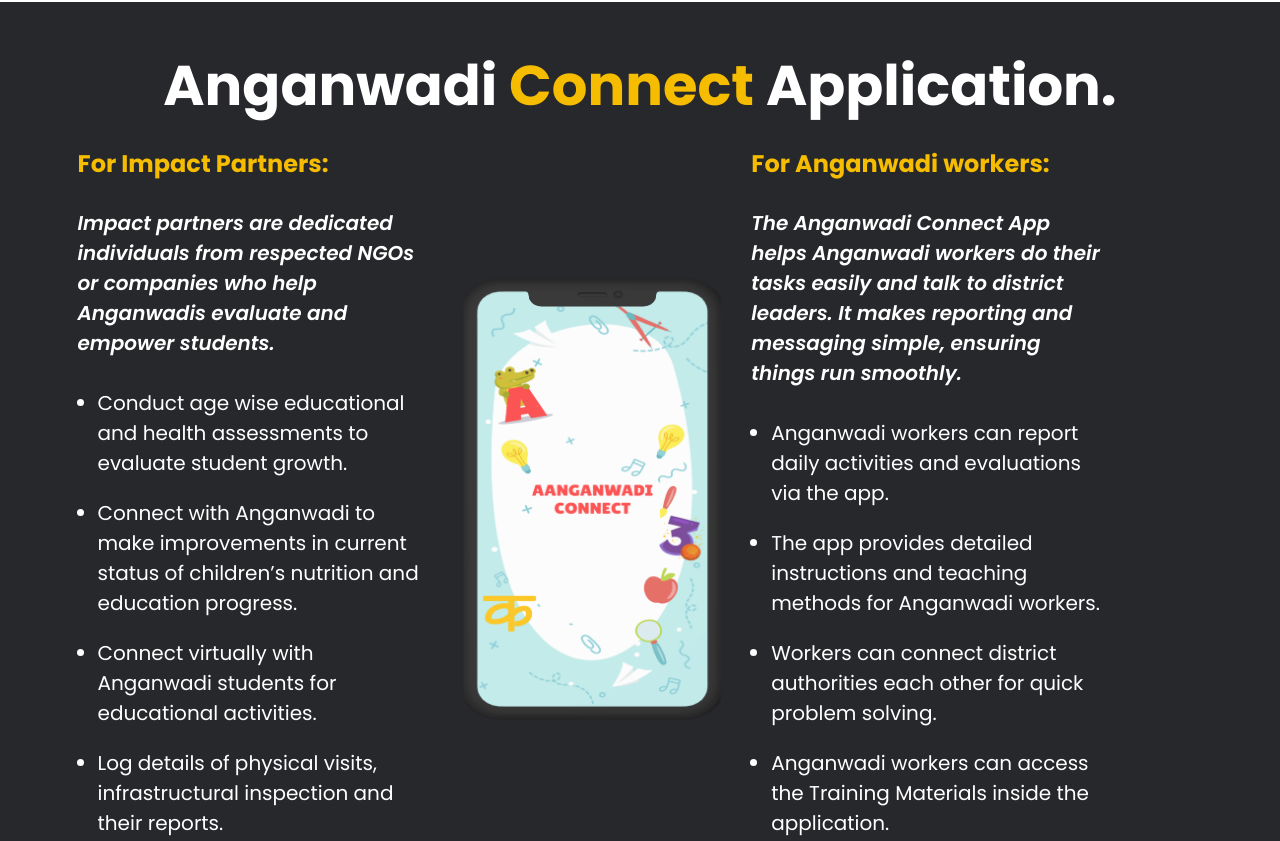
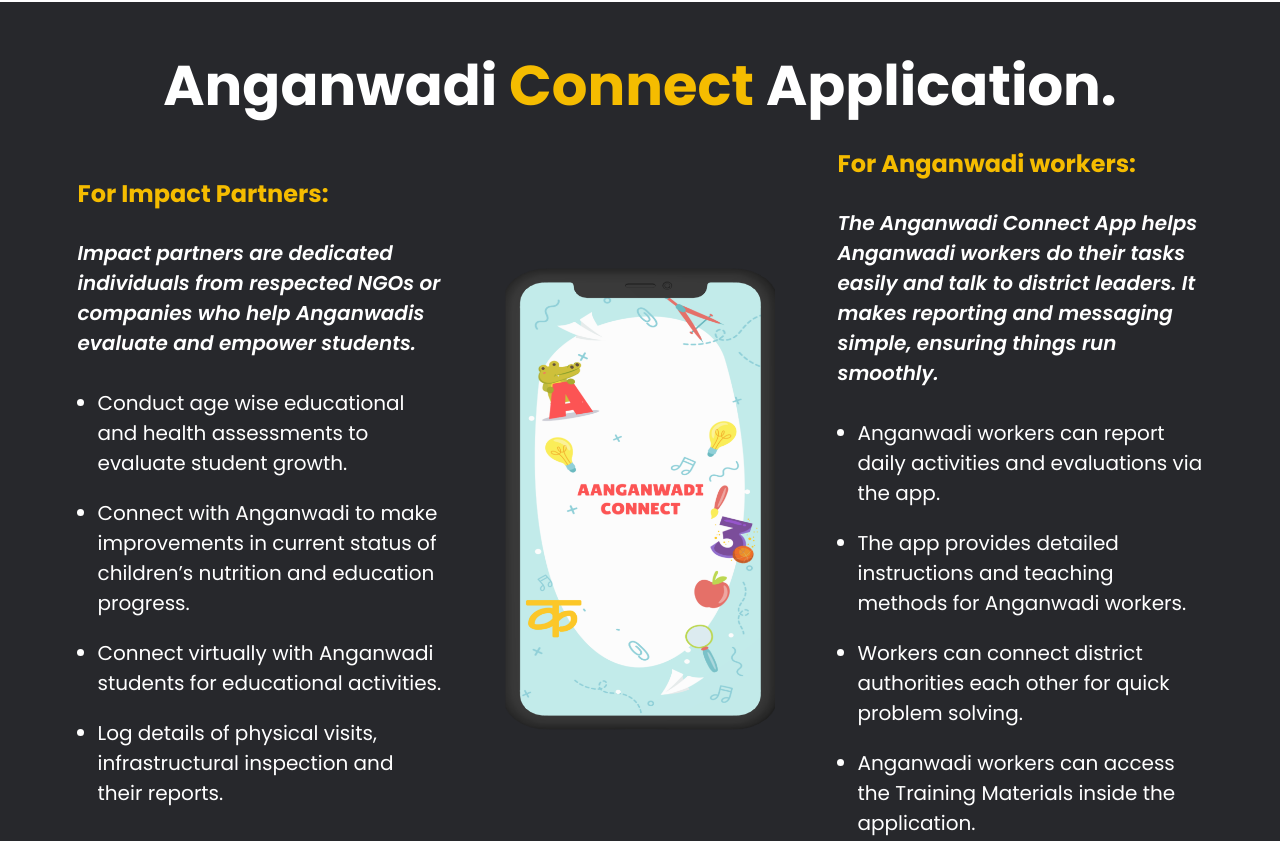
Before and after one commit to Pranjal2998/AiAanganwadi, a plain HTML site: page solution.html in a window 1280 px wide. Shown: the part 1460-2301 px from the top of the page. Drawn offline with nearby package versions, Linux system fonts and the light colour scheme.

Commit message:
Add files via upload
solution ui fixes

```diff
--- a/solution.html
+++ b/solution.html
@@ -140,7 +140,7 @@
           Anganwadi <span>Connect</span> Application.
         </h2>
         <div class="container">
-          <div class="row g-5 align-items-center">
+          <div class="row align-items-center justify-content-between">
             <div class="col-lg-4 col-md-4 col-12">
               <h6 class="mb-5">For Impact Partners:</h6>
               <p class="mb-5">
```
